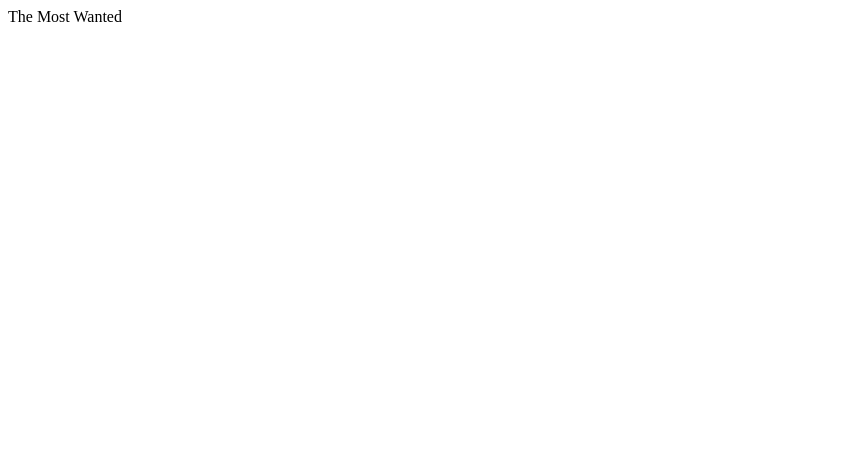
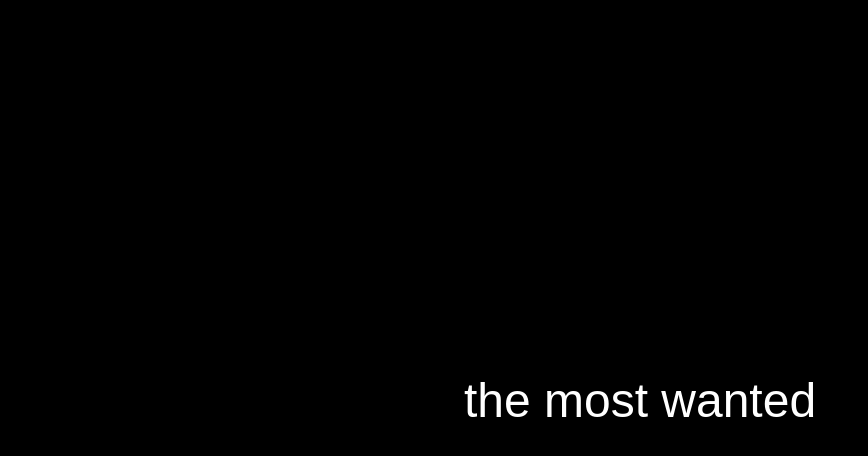
Before and after one commit to aminezemouli72/The-Most-Wanted, a plain HTML site: page index.html in a window 1280 px wide. Shown: the whole page, without its empty margins (0-868 px from the left). Drawn offline with Linux system fonts and the light colour scheme.

Commit message:
Update index.html

```diff
--- a/index.html
+++ b/index.html
@@ -1 +1,20 @@
-The Most Wanted
+<!doctype html>
+<html>
+  <meta charset="utf-8">
+  <title></title>
+  <style>
+    body {
+      background: black;
+      color: white;
+      display: flex;
+      justify-content: center;
+      align-items: center;
+      height: 100vh;
+      margin: 0;
+      font-family: Arial, Helvetica, sans-serif;
+      font-size: 48px;
+    }
+    div { text-align: center; white-space: pre-wrap; }
+  </style>
+  <div>the most wanted</div>
+</html>
```
